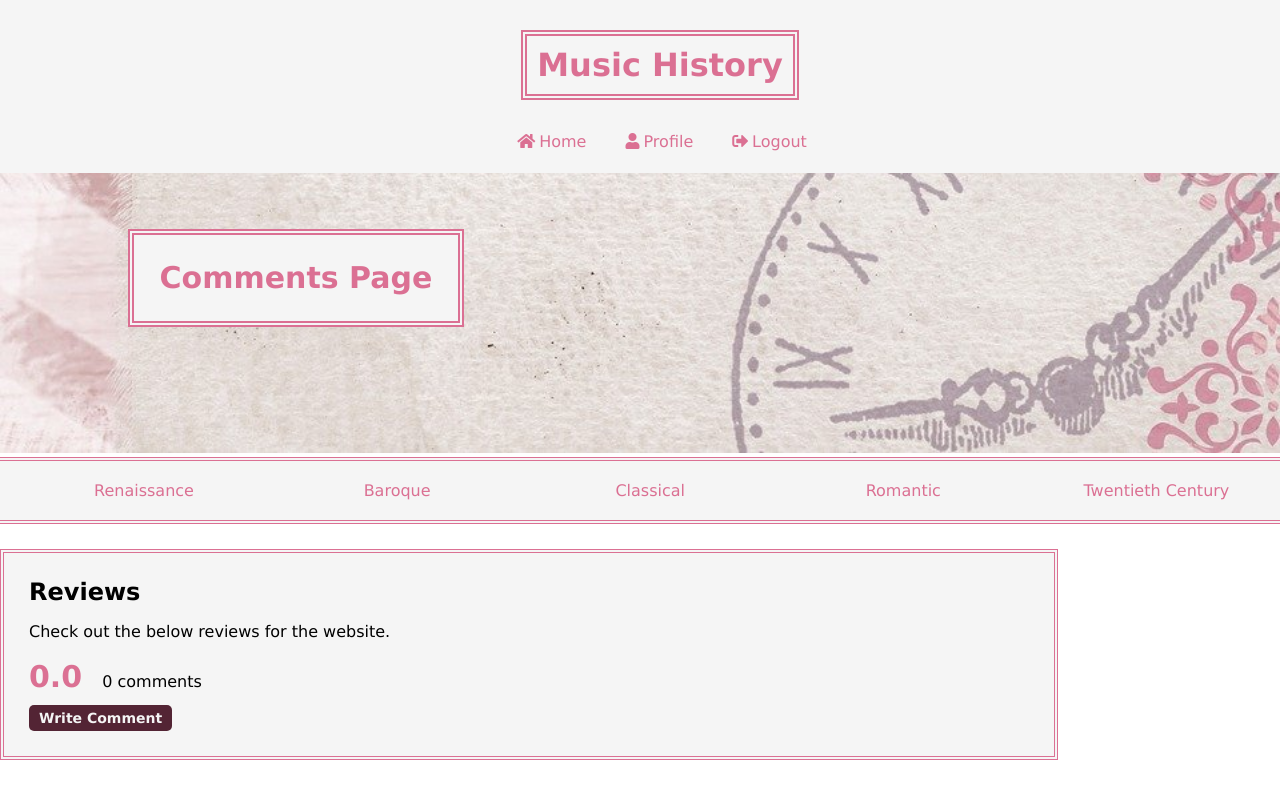
After one commit to emilyaisling/Music-History-Website, a PHP site: page /comments.html in a window 1280 px wide. The commit adds this page. Run offline with PHP 8.4, Linux system fonts and the light colour scheme; data that the repository does not hold is empty.

Commit message:
added comments page to site, completed username verification for posting comments

```diff
--- a/baroque.html
+++ b/baroque.html
@@ -15,6 +15,7 @@
         <section class='buttons'>
             <br>
             <a href="profile.php"><i class="fas fa-user-circle"></i>Profile</a>
+            <a href="comments.html"><i class="fas fa-comment"></i>Comments</a>
             <a href="logout.php"><i class="fas fa-sign-out-alt"></i>Logout</a>
         </section>
     </header>
--- a/classical.html
+++ b/classical.html
@@ -15,6 +15,7 @@
         <section class='buttons'>
             <br>
             <a href="profile.php"><i class="fas fa-user-circle"></i>Profile</a>
+            <a href="comments.html"><i class="fas fa-comment"></i>Comments</a>
             <a href="logout.php"><i class="fas fa-sign-out-alt"></i>Logout</a>
         </section>
     </header>
--- /dev/null
+++ b/comments.html
@@ -0,0 +1,70 @@
+<!DOCTYPE html>
+<html>
+
+<head>
+    <link rel="stylesheet" href="stylesheet.css">
+    <link rel="stylesheet" href="https://use.fontawesome.com/releases/v5.7.1/css/all.css">
+    <link rel="stylesheet" href="extraStyle.css">
+    <link rel="stylesheet" href="commentStyle.css">
+    <title>Music History</title>
+</head>
+
+<body>
+    <header>
+        <h1>Music History</h1>
+        <section class='buttons'>
+            <br>
+            <a href="home.php"><i class="fas fa-home"></i>Home</a>
+            <a href="profile.php"><i class="fas fa-user"></i>Profile</a>
+            <a href="logout.php"><i class="fas fa-sign-out-alt"></i>Logout</a>
+        </section>
+    </header>
+
+    <section class="banner">
+        <img src="images/webBanner.jpg" alt="Butterfly and clock">
+        <div class="title">
+            <h2>Comments Page</h2>
+        </div>
+    </section>
+
+    <nav class="home-nav">
+        <ul>
+            <li><a id="r" href="/Website/renaissance.html">Renaissance</a></li>
+            <li><a id="b" href="/Website/baroque.html">Baroque</a></li>
+            <li><a id="c" href="/Website/classical.html">Classical</a></li>
+            <li><a id="ro" href="/Website/romantic.html">Romantic</a></li>
+            <li><a id="t" href="/Website/twentiethcentury.html">Twentieth Century</a></li>
+        </ul>
+    </nav>
+    <section class="content home">
+        <h2>Reviews</h2>
+        <p>Check out the below reviews for the website.</p>
+        <section class="comments"></section>
+        <script>
+            const comments_page_id = 1;
+            fetch("comments.php?page_id=?" + comments_page_id).then(response => response.text()).then(data =>
+            {
+                document.querySelector(".comments").innerHTML = data;
+                document.querySelector(".comments .write_comment_btn").onclick = event =>
+                {
+                    event.preventDefault();
+                    document.querySelector(".comments .write_comment").style.display = 'block';
+                    document.querySelector(".comments .write_comment input[name='name']").focus();
+                };
+                document.querySelector(".comments .write_comment form").onsubmit = event =>
+                {
+                    event.preventDefault();
+                    fetch("comments.php?page_id=" + comments_page_id,
+                    {
+                        method: 'POST',
+                        body: new FormData(document.querySelector(".comments .write_comment form"))
+                    }).then(response => response.text()).then(data =>
+                    {
+                        document.querySelector(".comments .write_comment").innerHTML = data;
+                    });
+                };
+            });
+        </script>
+    </section>
+</body>
+</html>
--- a/comments.php
+++ b/comments.php
@@ -42,23 +42,40 @@ if (isset($_GET['page_id']))
 {
     if (isset($_POST['username'], $_POST['rating'], $_POST['content']))
     {
-        if ($stmt = $pdo->prepare('SELECT id, password FROM accounts WHERE username = ?'))
+        $selectedUsername = $_POST['username'];
+        if ($stmt = $pdo->prepare('SELECT id, password FROM accounts WHERE username = :username'))
         {
-            $stmt->bind_param('s', $_POST['username']);
+            $stmt->bindParam(':username', $selectedUsername);
             $stmt->execute();
-            $stmt->store_result();
-            if ($stmt->row_count > 0)
+            $result = $stmt->fetch(PDO::FETCH_ASSOC);
+            if ($result)
+            {
+                if ($selectedUsername == $_SESSION['name'])
                 {
                     $user = $_SESSION['id'];
                     $stmt = $pdo->prepare("INSERT INTO comments (page_id, user_id, username, content, rating, submit_date) VALUES (?,$user,?,?,?,NOW())");
                     $stmt->execute([$_GET['page_id'], $_POST['username'], $_POST['content'], $_POST['rating']]);
                     exit('Your comment has been submitted!');
                 }
+                else
+                {
+                    echo 'Incorrect username';
                 }
             }
+            else
+            {
+                echo 'Username does not exist';
+            }
+        }
+        else
+        {
+            echo 'Failed to prepare statement';
+        }
+    }
+
     $stmt = $pdo->prepare('SELECT * FROM comments WHERE page_id = ? ORDER BY submit_date DESC');
     $stmt->execute([$_GET['page_id']]);
-    $comments = $stmt->fetch_all(PDO::FETCH_ASSOC);
+    $comments = $stmt->fetchAll(PDO::FETCH_ASSOC);
 
     $stmt = $pdo->prepare('SELECT AVG(rating) AS overall_rating, COUNT(*) AS total_comments FROM comments WHERE page_id = ?');
     $stmt->execute([$_GET['page_id']]);
@@ -70,21 +87,22 @@ else
 }
 ?>
 
-<div class="overall_rating">
+<section class="overall_rating">
     <span class="num"><?=number_format($comments_info['overall_rating'], 1)?></span>
     <span class="stars"><?=str_repeat('&#9733;', round($comments_info['overall_rating']))?></span>
     <span class="total"><?=$comments_info['total_comments']?> comments</span>
-</div>
+</section>
 <a href="#" class="write_comment_btn">Write Comment</a>
-<div class="write_comment">
+<section class="write_comment">
     <form>
         <input type="text" name="username" placeholder="Username" required>
         <input type="number" name="rating" min="1" max="5" placeholder="Rating (1-5)" required>
         <textarea name="content" placeholder="Write your comment here..." required></textarea>
         <button type="submit">Post Comment</button>
     </form>
-</div>
+</section>
 
+<?php if (is_array($comments)): ?>
     <?php foreach ($comments as $comment): ?>
     <div class="comment">
         <h3 class="username"><?=htmlspecialchars($comment['username'], ENT_QUOTES)?></h3>
@@ -95,3 +113,4 @@ else
         <p class="content"><?=htmlspecialchars($comment['content'], ENT_QUOTES)?></p>
     </div>
     <?php endforeach ?>
+<?php endif; ?>
--- a/home.php
+++ b/home.php
@@ -23,6 +23,7 @@ if (!isset($_SESSION['loggedin']))
         <section class='buttons'>
             <br>
             <a href="profile.php"><i class="fas fa-user-circle"></i>Profile</a>
+            <a href="comments.html"><i class="fas fa-comment"></i>Comments</a>
             <a href="logout.php"><i class="fas fa-sign-out-alt"></i>Logout</a>
         </section>
     </header>
--- a/renaissance.html
+++ b/renaissance.html
@@ -15,6 +15,7 @@
         <section class='buttons'>
             <br>
             <a href="profile.php"><i class="fas fa-user-circle"></i>Profile</a>
+            <a href="comments.html"><i class="fas fa-comment"></i>Comments</a>
             <a href="logout.php"><i class="fas fa-sign-out-alt"></i>Logout</a>
         </section>
     </header>
--- a/romantic.html
+++ b/romantic.html
@@ -15,6 +15,7 @@
         <section class='buttons'>
             <br>
             <a href="profile.php"><i class="fas fa-user-circle"></i>Profile</a>
+            <a href="comments.html"><i class="fas fa-comment"></i>Comments</a>
             <a href="logout.php"><i class="fas fa-sign-out-alt"></i>Logout</a>
         </section>
     </header>
--- a/twentiethcentury.html
+++ b/twentiethcentury.html
@@ -15,6 +15,7 @@
         <section class='buttons'>
             <br>
             <a href="profile.php"><i class="fas fa-user-circle"></i>Profile</a>
+            <a href="comments.html"><i class="fas fa-comment"></i>Comments</a>
             <a href="logout.php"><i class="fas fa-sign-out-alt"></i>Logout</a>
         </section>
     </header>
```
Lines whose indentation alone changed are shown as unchanged.
